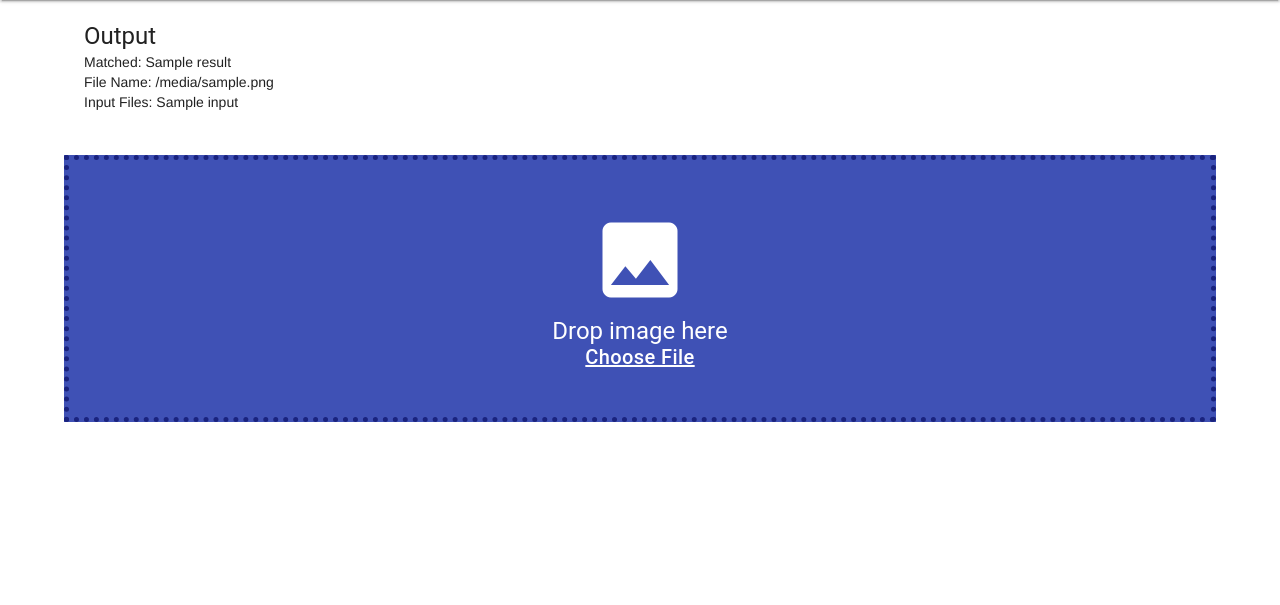
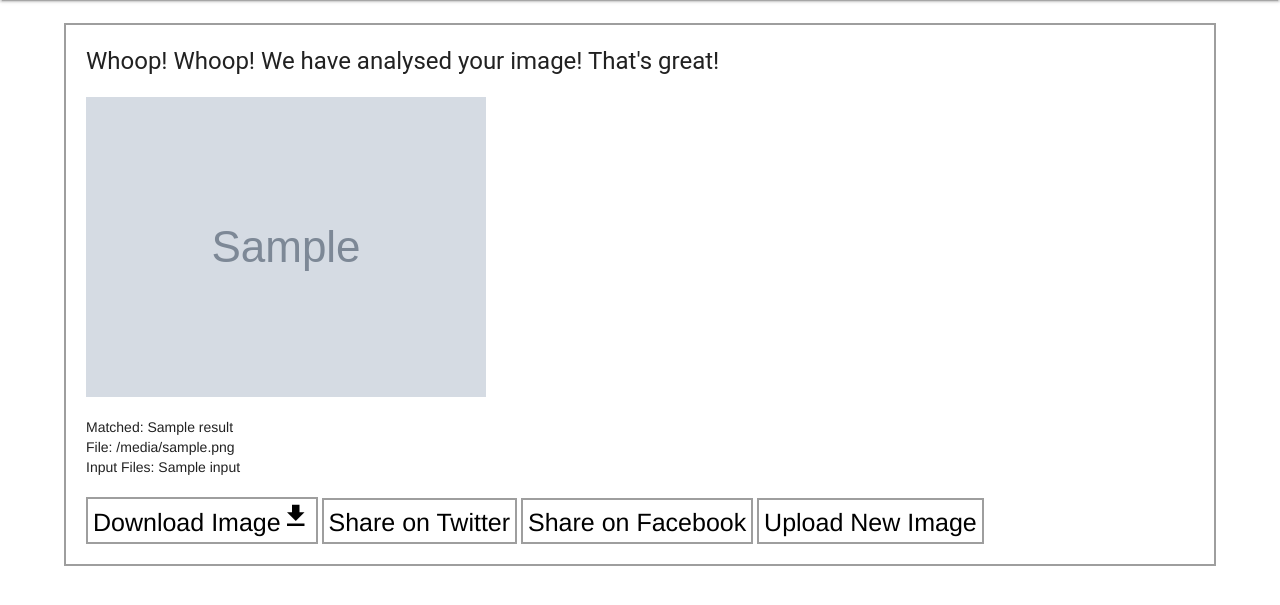
Before and after one commit to manishbisht/Development-Task-1, a Flask app: template templates/home.html in a window 1280 px wide. Shown: the part 64-669 px from the top of the page. Run offline with Flask 2, Linux system fonts and the light colour scheme; the template is opened without the code that fills it: most values are stand-ins (such as "Sample title", 1, 10 or a date in 2020); grey boxes marked "Sample" are stand-in pictures; parts of the project's set-up code (start-up, migrations or seed data) failed here and were passed over.

Commit message:
output window tweekings

```diff
--- a/main.py
+++ b/main.py
@@ -1,6 +1,6 @@
 import os
 import subprocess
-from flask import Flask, request, render_template
+from flask import Flask, request, render_template, url_for, send_from_directory
 import compute
 import glob
 
@@ -8,11 +8,18 @@ UPLOAD_FOLDER = 'upload'
 ALLOWED_EXTENSIONS = set(['png', 'jpg', 'jpeg'])
 app = Flask(__name__)
 app.config['UPLOAD_FOLDER'] = UPLOAD_FOLDER
-#app.config['static'] = 'static'
+app.config['upload'] = 'upload'
+
 
 def allowed_file(filename):
     return '.' in filename and \
            filename.rsplit('.', 1)[1].lower() in ALLOWED_EXTENSIONS
+
+
+@app.route('/upload/<filename>')
+def show(filename):
+    return send_from_directory(app.config['upload'], filename)
+
 
 @app.route('/', methods=['GET', 'POST'])
 def main():
@@ -22,11 +29,12 @@ def main():
         file = request.files['file']
         if file and allowed_file(file.filename):
             file.save(os.path.join(app.config['UPLOAD_FOLDER'], file.filename))
-            cmd = ['./processing.sh upload/'+file.filename]
+            cmd = ['./processing.sh upload/' + file.filename]
             subprocess.call(cmd, shell=True)
             data = glob.glob("data/*.png")
-            out = compute.compute(data, ['upload/'+file.filename.split('.')[0]+'.png'])
-            return render_template('home.html', result=out, image=file.filename.split('.')[0]+'.png', input=data)
+            out = compute.compute(data, ['upload/' + file.filename.split('.')[0] + '.png'])
+            inputt = url_for('show', filename=file.filename)
+            return render_template('home.html', result=out, image=inputt, input=data)
         else:
             error = "File Not Found"
             return render_template('home.html', error=error)
--- a/static/css/style.css
+++ b/static/css/style.css
@@ -15,10 +15,11 @@ main {
     background: #3F51B5;
 }
 
-h4, h5{
+h4, h5 {
     padding: 0;
     margin: 0;
 }
+
 button {
     margin-top: 10px;
     background: white;
@@ -28,3 +29,33 @@ button {
     padding: 5px;
     border: 0;
 }
+
+#inputBox {
+    color: white;
+    padding: 50px;
+    border: #1A237E 5px dotted
+}
+
+#outputBox {
+    padding: 20px;
+    border: 2px #9E9E9E solid;
+    margin-top: 2%
+}
+
+.download{
+    display: inline-block;
+    padding-top: 2px;
+    padding-bottom: 10px;
+    padding-left: 5px;
+    padding-right: 5px;
+    border: 2px #9E9E9E solid;
+    font-size: 25px;
+    font-weight: bold;
+}
+.download:hover{
+    border: 5px #9E9E9E solid;
+}
+.downloadButton {
+    text-decoration: none;
+    color: black;
+}
--- a/static/js/script.js
+++ b/static/js/script.js
@@ -62,6 +62,7 @@ $("document").ready(function () {
     // Submit the Image
     $('#submit').on('click', function () {
         $('#uploadForm').submit();
+        $('#file').val("");
     });
 });
 
--- a/templates/home.html
+++ b/templates/home.html
@@ -18,16 +18,36 @@
         <div class="page-content">
             {% if result %}
             <div id="output" class="card" style="border: 0; background: white">
-                <div style="padding: 20px;">
-                    <h4>Output</h4>
+                <div id="outputBox">
+                    <h4>Whoop! Whoop! We have analysed your image! That's great!</h4><br>
+                    <img src="{{ image }}" style="max-width: 100%"><br><br>
                     Matched: {{ result }}<br>
-                    File Name: {{ image }}<br>
-                    Input Files: {{ input }}
+                    File: {{ image }}<br>
+                    Input Files: {{ input }}<br><br>
+                    <div class="download">
+                        <a class="downloadButton" href="{{ image }}" download>Download Image<i class="material-icons" style="font-size: 30px;">file_download</i>
+                        </a>
+                    </div>
+                    <div class="download" style="padding-top: 12px;">
+                        <a class="downloadButton" href="http://twitter.com/share?text=Image%20Recognition">
+                            Share on Twitter
+                        </a>
+                    </div>
+                    <div class="download" style="padding-top: 12px;">
+                        <a class="downloadButton" href="http://www.facebook.com/sharer/sharer.php">
+                            Share on Facebook
+                        </a>
+                    </div>
+                    <div class="download" style="padding-top: 12px;">
+                        <a class="downloadButton" href="/">
+                            Upload New Image
+                        </a>
+                    </div>
                 </div>
             </div>
-            {% endif %}
+            {% else %}
             <div id="dragandrophandler" class="card" style="margin-top: 2%; background: #3F51B5">
-                <div align="center" style="color: white;padding: 50px;border: #1A237E 5px dotted">
+                <div align="center" id="inputBox">
                     <div id="selected">
                         <img id="selectedImage" style="max-width: 100%"><br>
                         <div>
@@ -43,6 +63,7 @@
                     </form>
                 </div>
             </div>
+            {% endif %}
         </div>
     </main>
 </div>
```
Also changed, not shown: upload/1.png (added), upload/4.png (added), upload/Animals_Cats_Eyes_of_a_cat_027555_.png.
